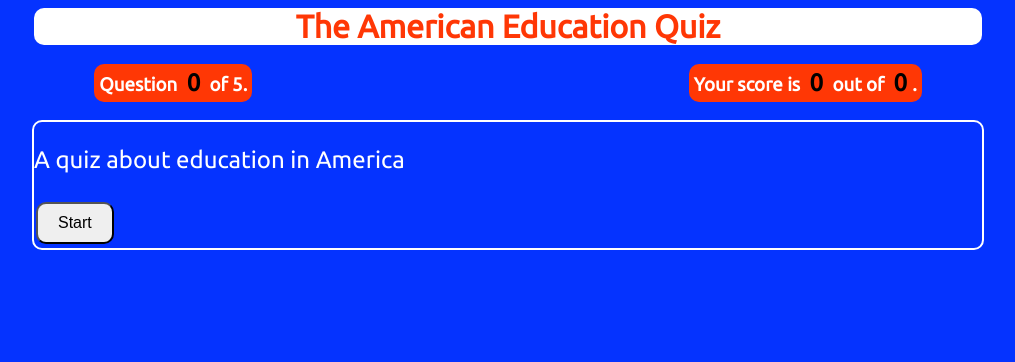
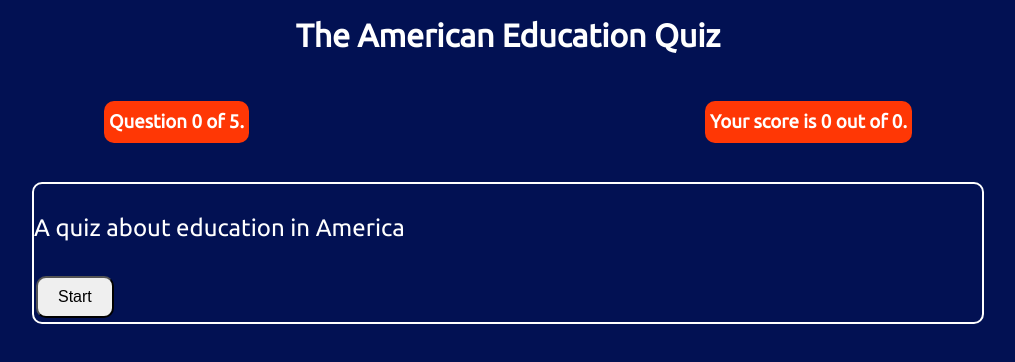
Before and after one commit to george-arnold/quiz-application, a plain HTML site: page index.html in a window 1280 px wide. Shown: the whole page, without its empty margins (132-1147 px from the left). Drawn offline with nearby package versions, Linux system fonts and the light colour scheme.

Commit message:
background color changed

```diff
--- a/style.css
+++ b/style.css
@@ -1,16 +1,17 @@
 body {
-    background-color: #0533ff;
+    background-color: #021153;
     color: white;
     font-family: 'Ubuntu', sans-serif;
+    line-height: 1.7;
 }
 
 h1 {
-    color:#ff3705;
+
     text-align:center;
     width: 75%;
     margin: 0 auto;
-    background-color:white;
-    border-radius: 10px;
+    margin-bottom: 20px;
+
 }
 img {
     width: 30%;
@@ -24,6 +25,7 @@ fieldset {
 .js-question-box {
     border: 2px solid white;
     border-radius: 10px;
+    margin-top:20px;
 }
 button {
         text-align: center;
@@ -67,11 +69,7 @@ fieldset input {
     margin-top: 10px;
 }
 
-h2 span, h3 span {
-    padding: 5px;
-    color: black;
-    font-size:24px;
-}
+
 
 strong {
     color: #fb9902;
@@ -112,5 +110,6 @@ strong {
     .js-question-box {
         width: 75%;
         margin: 0 auto;
+        margin-top:20px;
     }
 }
```
